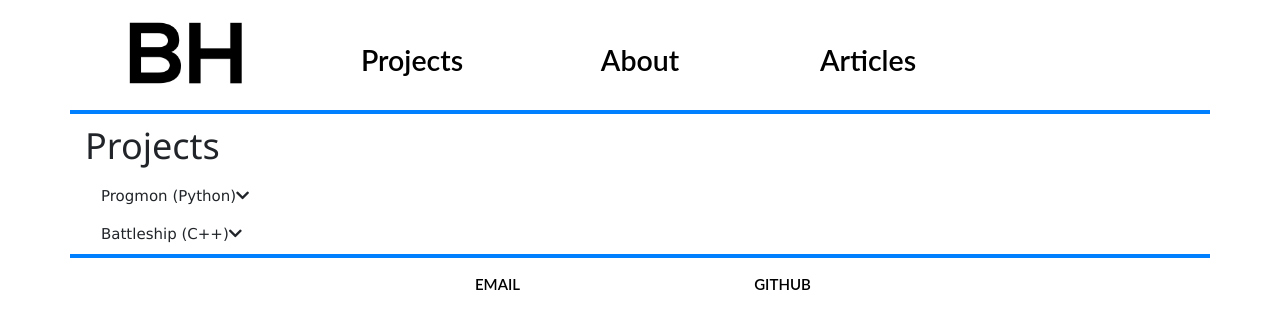
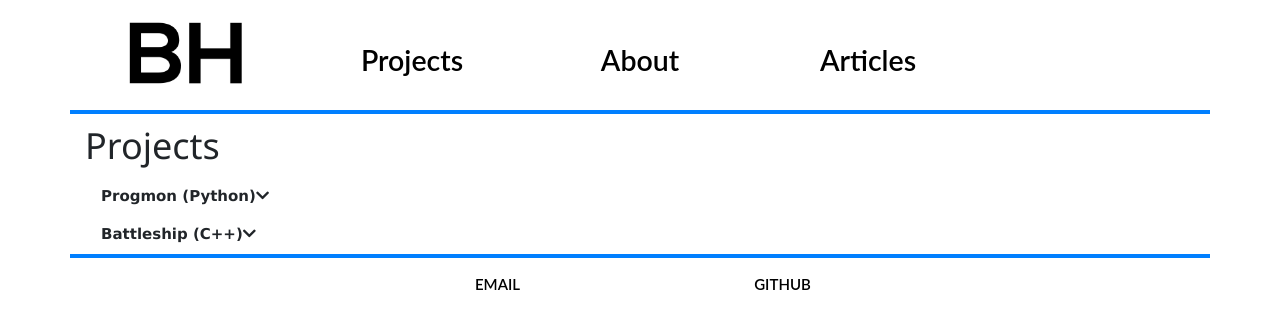
Before and after one commit to beauhodes/beauhodes.github.io, a Jekyll site: the page built from projects/index.html, in a window 1280 px wide. Shown: the top 329 px of the page. Built offline with Jekyll 4.4.1, drawn with Linux system fonts in a browser that asks for light colours; nearby versions of some CDN libraries.

Commit message:
Update index.html

```diff
--- a/projects/index.html
+++ b/projects/index.html
@@ -4,18 +4,18 @@ title: Projects
 ---
 	<h1>{{ page.title }}</h1>
 
-	<button onclick="dropText('p1')" class="w3-button w3-block w3-left-align">Progmon (Python)<i class="fas fa-chevron-down"></i></button>
+	<button onclick="dropText('p1')" class="w3-button w3-block w3-left-align" style="font-weight: bold;">Progmon (Python)<i class="fas fa-chevron-down"></i></button>
 	<div id="p1" class="w3-container w3-hide">
   		<p>Progmon is a player vs computer fighting game created by four classmates and I, using Python and Pygame, for our software engineering class. My responsibilities included game flow design, computer logic, test suite development, and graphic design.</p>
-		<a href="https://github.com/beauhodes/EECS448-Project3" style="text-align: center;">Github</a>
+		<a href="https://github.com/beauhodes/EECS448-Project3" style="text-align: center; color: Blue;">Github</a>
 	</div>
 
 
-	<button onclick="dropText('p2')" class="w3-button w3-block w3-left-align">Battleship (C++)<i class="fas fa-chevron-down"></i></button>
+	<button onclick="dropText('p2')" class="w3-button w3-block w3-left-align" style="font-weight: bold;">Battleship (C++)<i class="fas fa-chevron-down"></i></button>
 
 	<div id="p2" class="w3-container w3-hide">
   		<p>Battleship is a player vs player game that works exactly like the classic Battleship board game and runs entirely in the command line. It was created by three classmates and I, using C++, for our software engineering class. I worked on the interface and architecture of the program.</p>
-		<a href="https://github.com/aLatif01/Battleship" style="text-align: center;">Github</a>
+		<a href="https://github.com/aLatif01/Battleship" style="text-align: center; color: Blue;">Github</a>
 	</div>
 
 <script>
```
